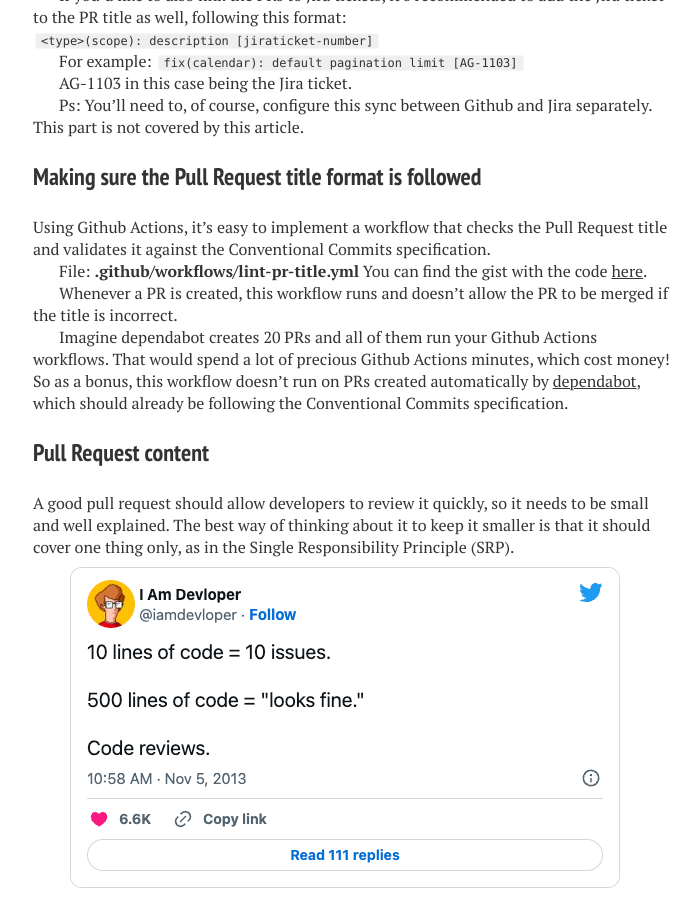
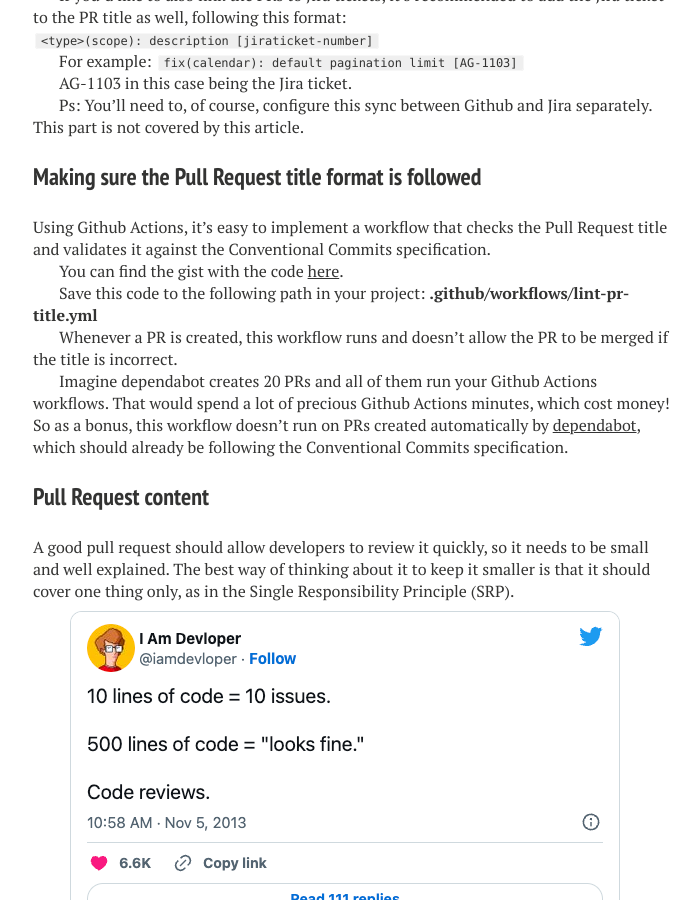
Before and after one commit to jonathas/jonathas.github.io, a Jekyll site: the page built from _posts/2023-01-15-efficient-software-release-management-with-automated-changelog-generation.md, in a window 1280 px wide and 900 px high, scrolled down 5255 px. Shown: the whole window, without its empty margins (287-987 px from the left). Built offline with Jekyll 4.4.1, drawn with Linux system fonts in a browser that asks for light colours; nearby versions of some CDN libraries; comment, search, counter and statistics services are not loaded.

Commit message:
refactor: rewriting about lint-pr

```diff
--- a/_posts/2023-01-15-efficient-software-release-management-with-automated-changelog-generation.md
+++ b/_posts/2023-01-15-efficient-software-release-management-with-automated-changelog-generation.md
@@ -185,8 +185,9 @@
 
 Using Github Actions, it's easy to implement a workflow that checks the Pull Request title and validates it against the Conventional Commits specification.
 
-File: **.github/workflows/lint-pr-title.yml**
 You can find the gist with the code [here](https://gist.github.com/jonathas/0fa8c8063d8b9317a9b6e53cb7ec6450).
+
+Save this code to the following path in your project: **.github/workflows/lint-pr-title.yml**
 
 Whenever a PR is created, this workflow runs and doesn't allow the PR to be merged if the title is incorrect.
 
```
